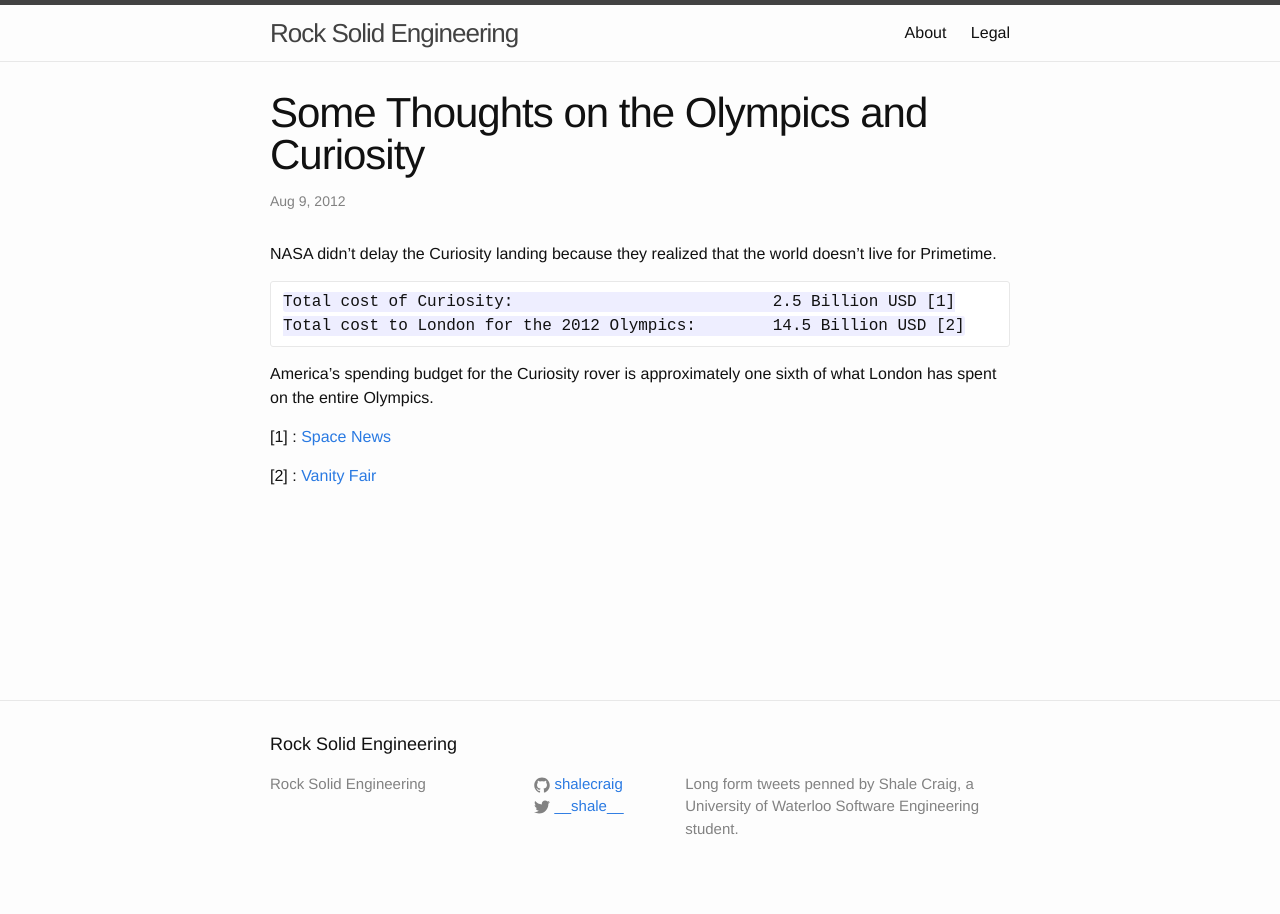
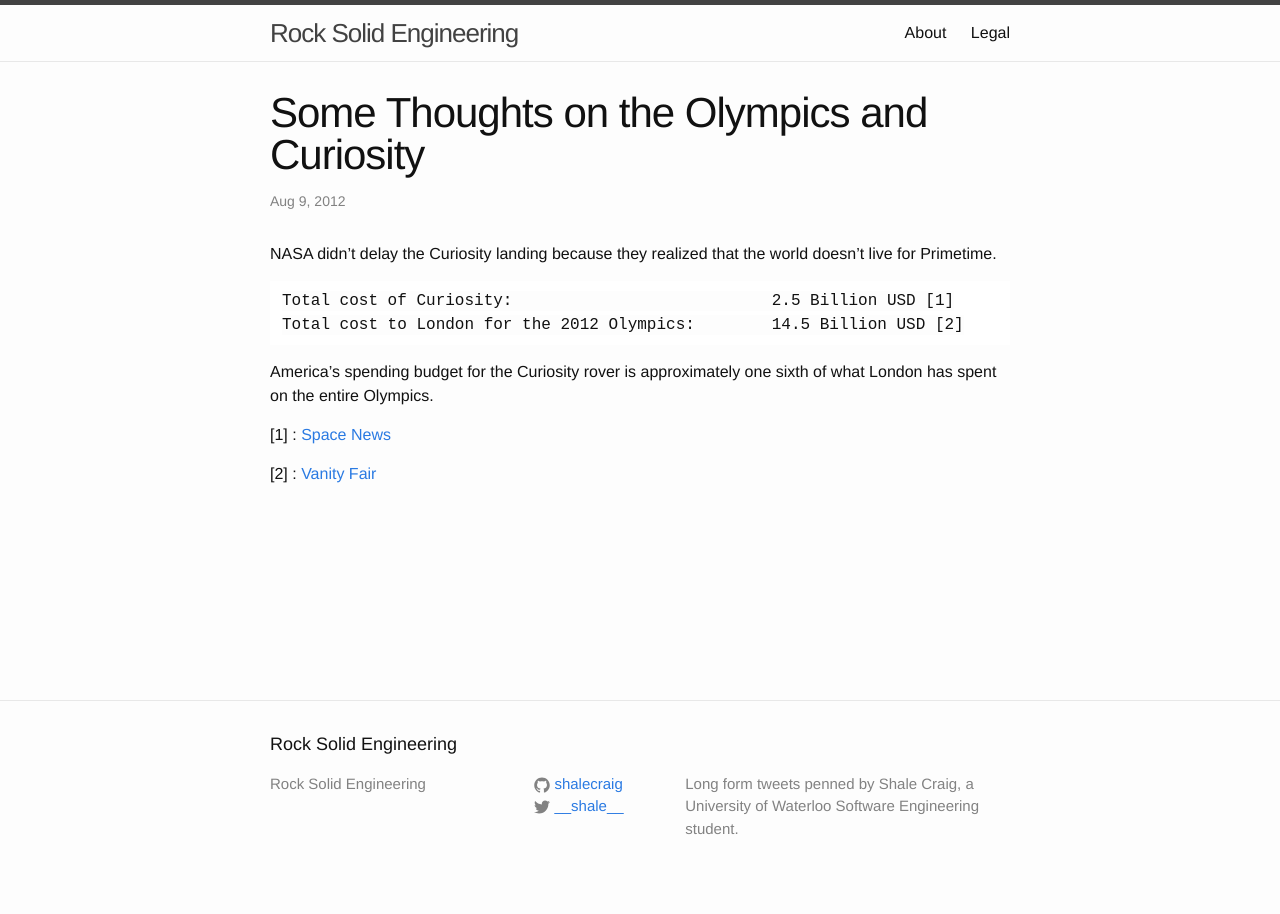
Before and after one commit to shalecraig/shalecraig.github.io, a Jekyll site: the page built from _posts/2012-08-09-some-thoughts-on-the-olympics-and-curiosity.markdown, in a window 1280 px wide. Built offline with Jekyll 4.4.1, drawn with Linux system fonts in a browser that asks for light colours.

Commit message:
Add code with nice(r) background.

```diff
--- a/_sass/_base.scss
+++ b/_sass/_base.scss
@@ -127,9 +127,7 @@ blockquote {
  */
 pre,
 code {
-    border: 1px solid $grey-color-light;
-    border-radius: 3px;
-    background-color: #eef;
+    background-color: transparentize($background-color, 0.1);
 }
 
 code {
```
